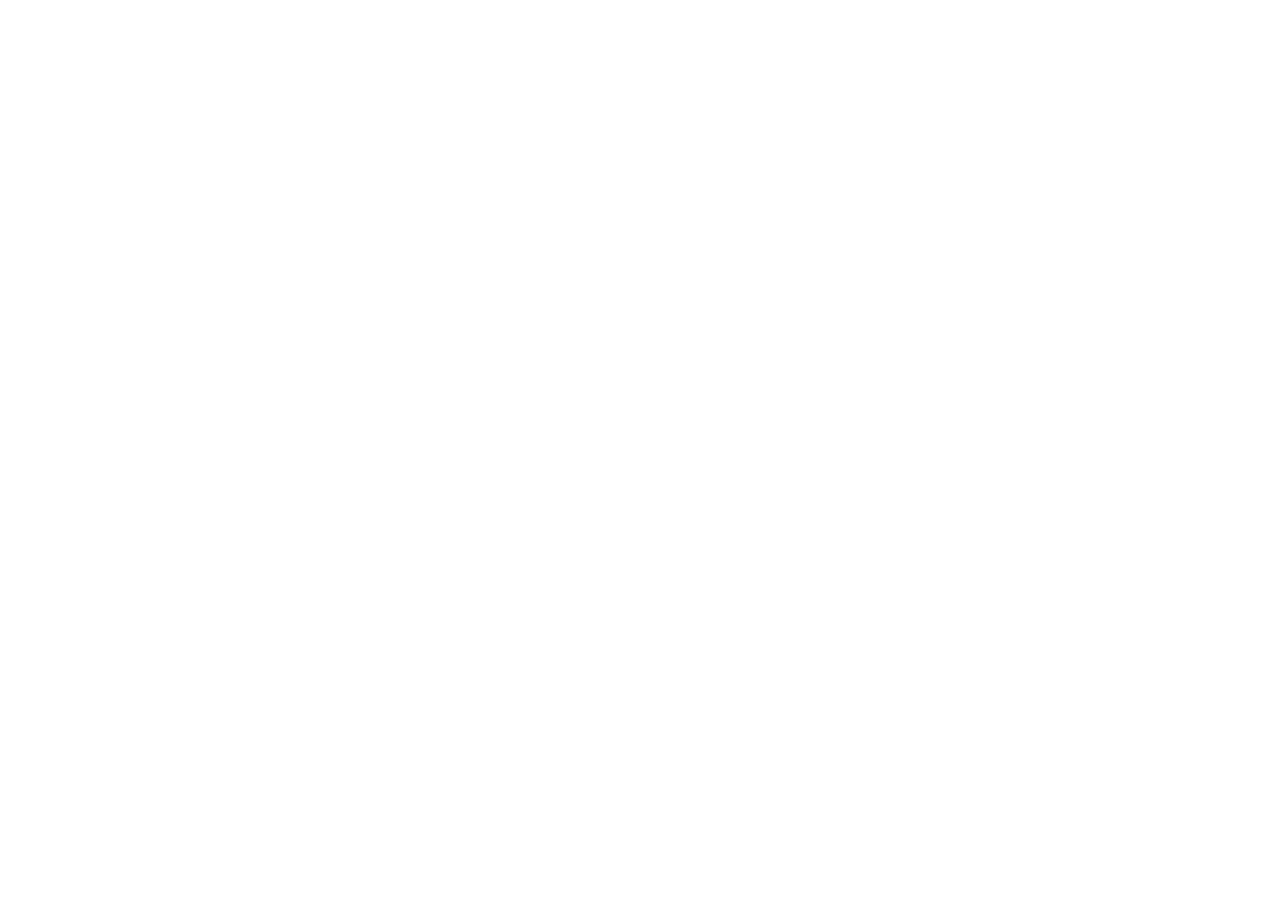
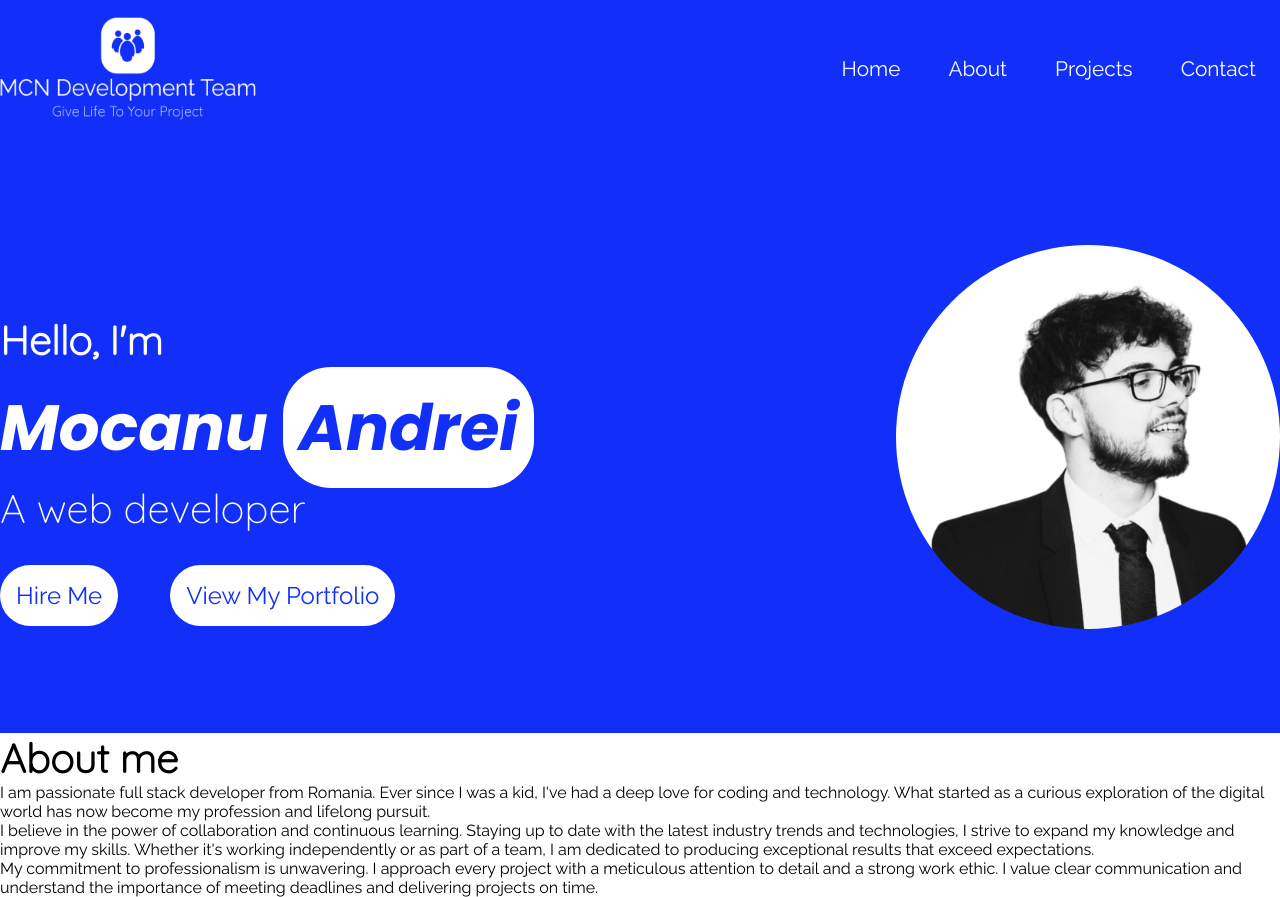
Before and after one commit to mocanuandrei1/MCNDevelopmentTeam, a plain HTML site: page index.html in a window 1280 px wide. Before the commit the page ends 800 px from the top, so only its background shows below. Drawn offline with Linux system fonts and the light colour scheme.

Commit message:
First Update: Made a menu + hero image

```diff
--- a/index.html
+++ b/index.html
@@ -4,9 +4,57 @@
     <meta charset="UTF-8">
     <meta http-equiv="X-UA-Compatible" content="IE=edge">
     <meta name="viewport" content="width=device-width, initial-scale=1.0">
+    <link rel="stylesheet" href="resources/css/style.css">
+    <link rel="preconnect" href="https://fonts.googleapis.com">
+    <link rel="preconnect" href="https://fonts.gstatic.com" crossorigin>
+    <link href="https://fonts.googleapis.com/css2?family=Poppins:ital,wght@1,700&family=Quicksand:wght@300&family=Raleway&display=swap" rel="stylesheet">
     <title>MCN Development Team</title>
 </head>
 <body>
+    <header>
+        <div class="container">
+            <nav class="meniu-mcn">
+                <a href="">
+                    <img src="resources/logo/mcn-development-team-high-resolution-color-logo (1).png" alt="Website Logo">
+                </a>
+                <ul>
+                    <li><a href="">Home</a></li>
+                    <li><a href="">About</a></li>
+                    <li><a href="">Projects</a></li>
+                    <li><a href="">Contact</a></li>
+                </ul>
+            </nav>
+        </div>
+    </header>
 
+    <main>
+        <section class="hero-section">
+            <div class="container">
+                    <div class="hero-section-left">
+                        <div class="hero-section-text">
+                            <h1>
+                                <span>Hello, I'm</span>
+                                <br>
+                                Mocanu <strong>Andrei</strong>
+                            </h1>
+                            <p>A web developer</p>
+                        </div>
+                        <div class="hero-section-buttons">
+                            <a href="">Hire Me</a>
+                            <a href="">View My Portfolio</a>
+                        </div>
+                    </div>
+                    <div class="hero-section-image">
+                        <img src="resources/hero-img/hero-img.png" alt="">
+                    </div>
+            </div>
+        </section>
+        <section class="about-me">
+            <h2>About me</h2>
+            <p>I am passionate full stack developer from Romania. Ever since I was a kid, I've had a deep love for coding and technology. What started as a curious exploration of the digital world has now become my profession and lifelong pursuit.</p>
+            <p>I believe in the power of collaboration and continuous learning. Staying up to date with the latest industry trends and technologies, I strive to expand my knowledge and improve my skills. Whether it's working independently or as part of a team, I am dedicated to producing exceptional results that exceed expectations.</p>
+            <p>My commitment to professionalism is unwavering. I approach every project with a meticulous attention to detail and a strong work ethic. I value clear communication and understand the importance of meeting deadlines and delivering projects on time.</p>
+        </section>
+    </main>
 </body>
 </html>
--- a/resources/css/style.css
+++ b/resources/css/style.css
@@ -0,0 +1,153 @@
+/* Resetting styles */
+* {
+    padding: 0;
+    margin: 0;
+}
+
+/* Universal Styiling */
+h1 {
+    font-family: "Quicksand", sans-serif;
+    font-size: 3rem;
+}
+h2 {
+    font-family: "Quicksand", sans-serif;
+    font-size: 2.5rem;
+}
+h3 {
+    font-family: "Quicksand", sans-serif;
+    font-size: 2rem;
+}
+h4 {
+    font-family: "Quicksand", sans-serif;
+    font-size: 1.5rem;
+}
+h5 {
+    font-family: "Quicksand", sans-serif;
+    font-size: 1rem;
+}
+h6 {
+    font-family: "Quicksand", sans-serif;
+    font-size: 0.5rem;
+}
+p, a {
+    font-family: "Raleway", sans-serif;
+    font-weight: 500;
+}
+.container {
+    max-width: 1400px;
+    margin: 0 auto;
+}
+
+/* Styles for header */
+header {
+    position: fixed;
+    width: 100%;
+    z-index: 1000;
+}
+
+.meniu-mcn {
+    display: flex;
+    flex-direction: row;
+    justify-content: space-between;
+    padding: 1rem 0;
+}
+
+.meniu-mcn a {
+    width: 20%;
+    text-align: center;
+}
+
+.meniu-mcn a img {
+    height: 100%;
+    max-width: 100%;
+}
+
+.meniu-mcn ul {
+    list-style-type: none;
+    display: flex;
+    flex-direction: row;
+    width: 80%;
+    justify-content: flex-end;
+    align-items: center;
+}
+
+.meniu-mcn ul li a {
+    text-decoration: none;
+    padding: 1.5rem;
+    color: white;
+    font-size: 1.3rem;
+    font-weight: 400;
+}
+
+/* Hero Section */
+
+.hero-section {
+    background-color: #112ff8;
+    padding-top: 145px;
+    color: white;
+}
+
+.hero-section .container {
+    display: flex;
+    padding: 100px 0px;
+}
+
+.hero-section .container .hero-section-left {
+    width: 70%;
+    display: flex;
+    flex-direction: column;
+    justify-content: center;
+}
+
+
+.hero-section-left .hero-section-buttons {
+    margin-top: 3rem;
+}
+
+.hero-section .container .hero-section-left h1 {
+    margin-top: 1rem;
+}
+
+.hero-section-text h1 span {
+    font-size: 2.5rem;
+    font-family: "Quicksand", sans-serif;
+}
+
+.hero-section-text h1 {
+    font-size: 4rem;
+    font-family: "Poppins", sans-serif;
+}
+
+.hero-section-text h1 strong {
+    background-color: white;
+    padding: 1rem;
+    border-radius: 3rem;
+    color: #112ff8;
+}
+
+.hero-section-text p {
+    margin-top: .5rem;
+    font-size: 2.5rem;
+    font-family: "Quicksand", sans-serif;
+}
+
+.hero-section-left .hero-section-buttons a {
+    text-decoration: none;
+    color: #112ff8;
+    font-family: "Raleway", sans-serif;
+    padding: 1rem;
+    background-color: white;
+    margin-right: 3rem;
+    border-radius: 3rem;
+    font-size: 1.5rem;
+}
+
+.hero-section .container .hero-section-image {
+    width: 30%;
+}
+
+.hero-section .container .hero-section-image img {
+    max-height: 100%;
+    max-width: 100%;
+    border-radius: 250px;
+}
```
Also changed, not shown: resources/hero-img/hero-img.png (added), resources/logo/mcn-development-team-high-resolution-color-logo (1).png (added).
